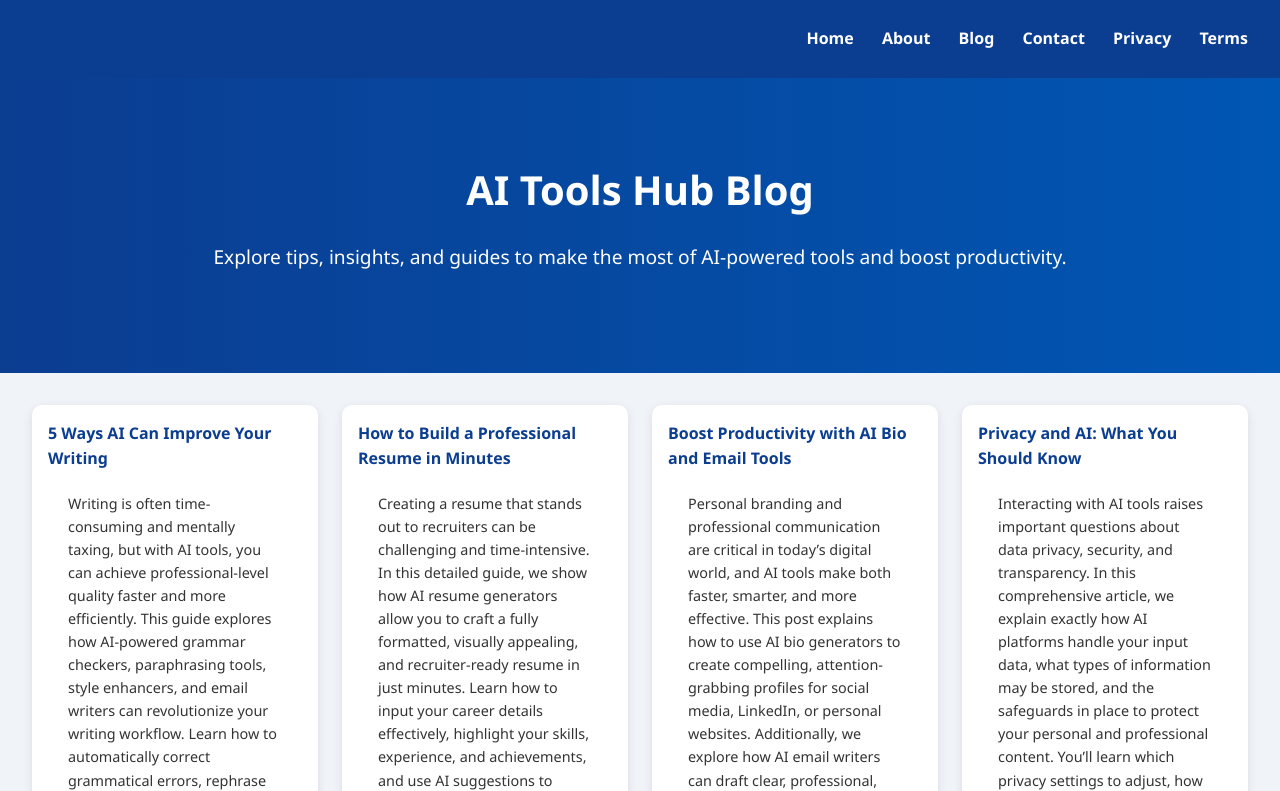
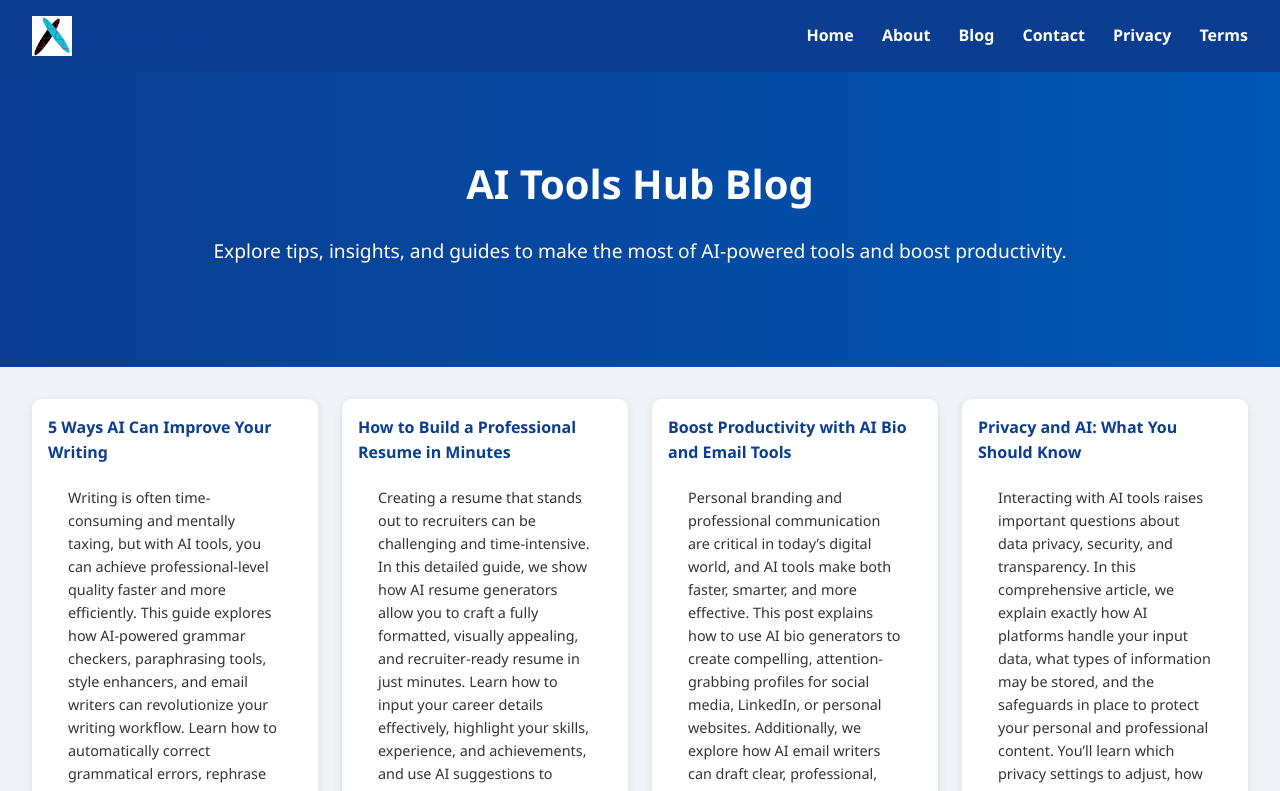
Before and after one commit to Marsh-Coder59/ai-tools-hub, a website: page blog.html in a window 1280 px wide. Shown: the top 791 px of the page. Drawn offline with Linux system fonts and the light colour scheme.

Commit message:
Added logo, fixed favicon, updated navbar

```diff
--- a/blog.html
+++ b/blog.html
@@ -4,12 +4,16 @@
 <meta charset="UTF-8">
 <meta name="viewport" content="width=device-width, initial-scale=1.0">
 <title>Blog - AI Tools Hub</title>
+<link rel="icon" href="images/favicon.png" type="image/png">
 <link rel="stylesheet" href="css/style.css">
 </head>
 <body>
 
 <nav>
-    <div class="logo">AI Tools Hub</div>
+    <div class="logo">
+    <img src="images/favicon.png" alt="AI Tools Hub Logo">
+    <span>AI Tools Hub</span>
+</div>
     <div class="nav-toggle"><span></span><span></span><span></span></div>
     <div class="nav-links">
         <a href="index.html">Home</a>
--- a/css/style.css
+++ b/css/style.css
@@ -35,9 +35,18 @@ nav a:hover {
     color: #00aaff;
 }
 
-nav .logo {
-    font-size: 1.8rem;
+.logo {
+    display: flex;
+    align-items: center;
+    font-size: 20px;
     font-weight: bold;
+    gap: 10px;
+}
+
+.logo img {
+    width: 40px;
+    height: 40px;
+    object-fit: contain;
 }
 
 /* Hero Section */
@@ -219,6 +228,13 @@ p {
     padding: 10px 15px;
     cursor: pointer;
 }
+
+#logo {
+    width: 150px;   /* adjust size */
+    height: auto;
+    display: block;
+    margin: 0 auto; /* center if needed */
+}
 /* Responsive Navbar Toggle */
 .nav-toggle {
     display: none;
```
Also changed, not shown: about.html (+5 -1 lines), contact.html (+5 -1 lines), index.html (+8 -1 lines), privacy.html (+5 -1 lines), terms.html (+5 -1 lines), tools/bio.html (+5 -1 lines), tools/email.html (+5 -1 lines), tools/grammar.html (+5 -1 lines), tools/paraphraser.html (+5 -1 lines), tools/resume.html (+5 -1 lines), images/favicon.png (added), images/favicona.png (added).
